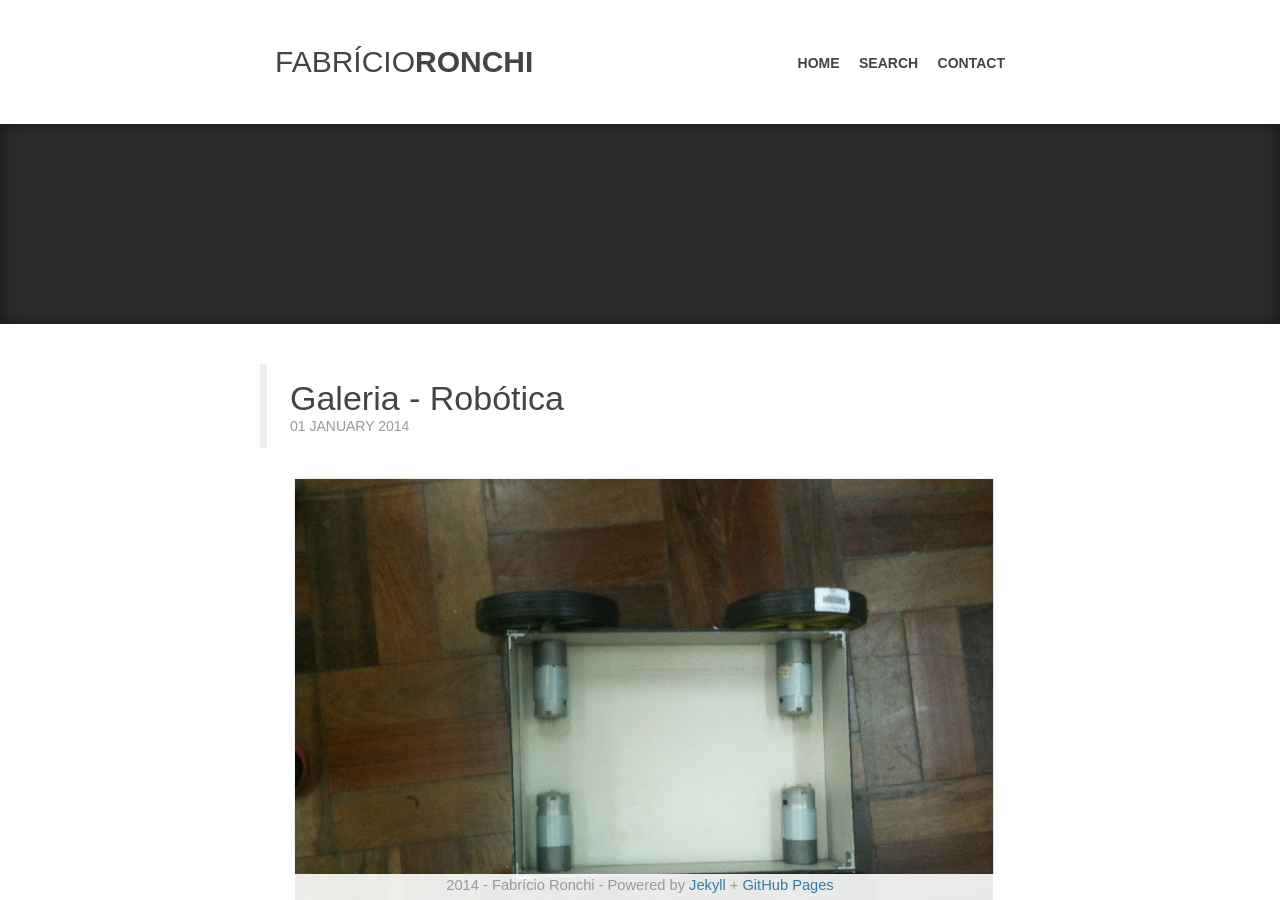
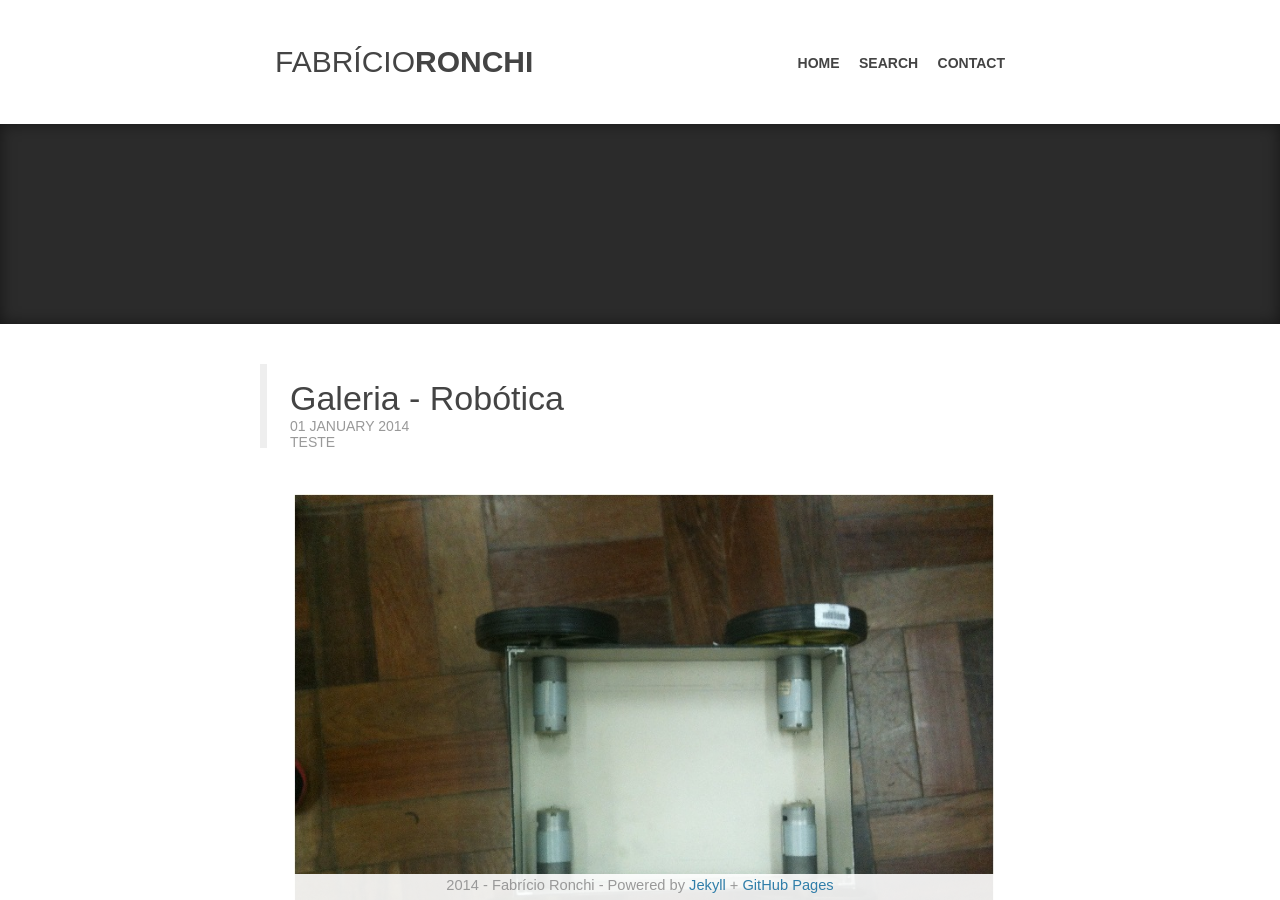
Before and after one commit to fabriciomrkonell/fabriciomrkonell, a Jekyll site: the page built from galeria/galeria-robotica.html, in a window 1280 px wide and 900 px high. Built offline with Jekyll 4.4.1, drawn with Linux system fonts in a browser that asks for light colours; some web fonts are replaced; Markdown is read by kramdown in place of the engine named in the settings; comment, search, counter and statistics services are not loaded.

Commit message:
Update post.html

```diff
--- a/_layouts/post.html
+++ b/_layouts/post.html
@@ -2,7 +2,6 @@
 layout: default
 imagem: /img/fundoBlog.jpg
 ---
-
 
 <div class="my-container">
 	<div class="post ">
@@ -10,8 +9,8 @@ imagem: /img/fundoBlog.jpg
 			<h1>{{ page.title }}</h1>
 			<div class="when">
 				{{ page.date | date_to_long_string }}
-				<div style="float: right">
-
+				<div class="social">
+				Teste
 				</div>
 			</div>
 			{{ content }}
```
